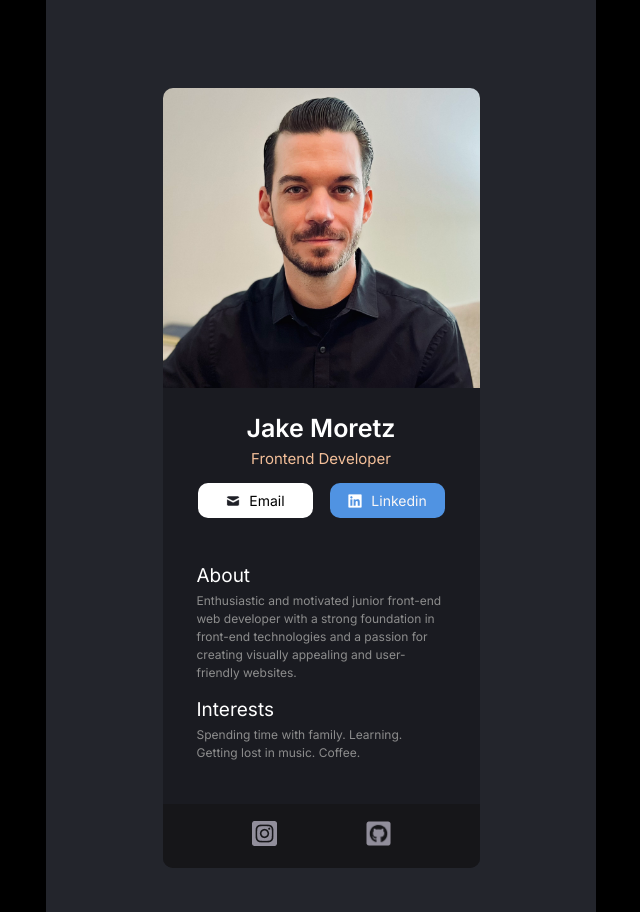
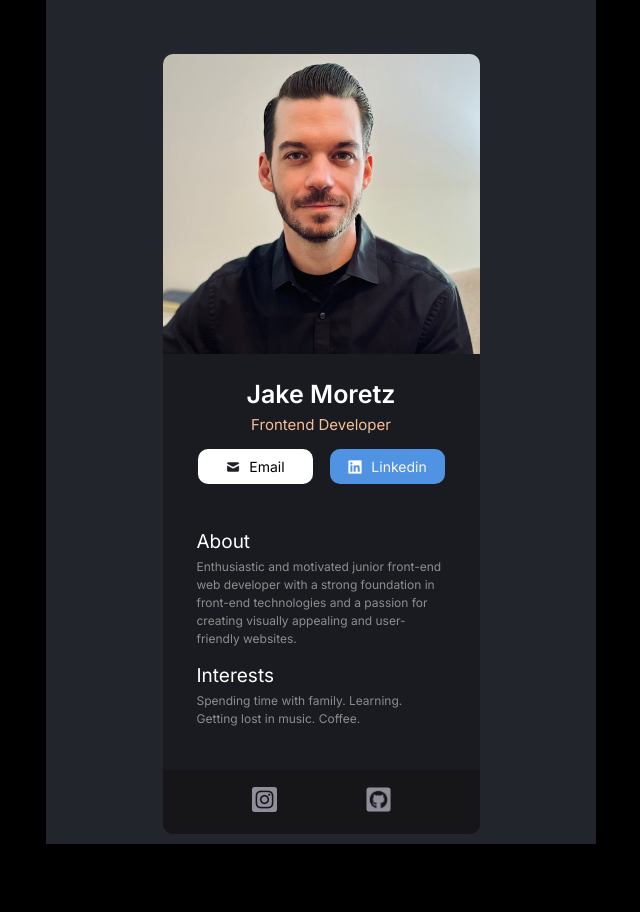
Before and after one commit to JakeMoretz/Digital-Business-Card, a React (Vite) app in the folder digital-business-card/: page / in a window 1280 px wide. Shown: the whole page, without its empty margins (319-959 px from the left). After the commit the page ends 844 px from the top, so only its background shows below. Built offline with nearby package versions, Linux system fonts and the light colour scheme.

Commit message:
fixed height on main container

```diff
--- a/digital-business-card/src/App.css
+++ b/digital-business-card/src/App.css
@@ -9,7 +9,7 @@ body {
 
 .main-content {
     width: 550px;
-    height: 868px;
+    height: 100vh;
     margin-left: auto;
     margin-right: auto;
     padding-top: 44px;
```
